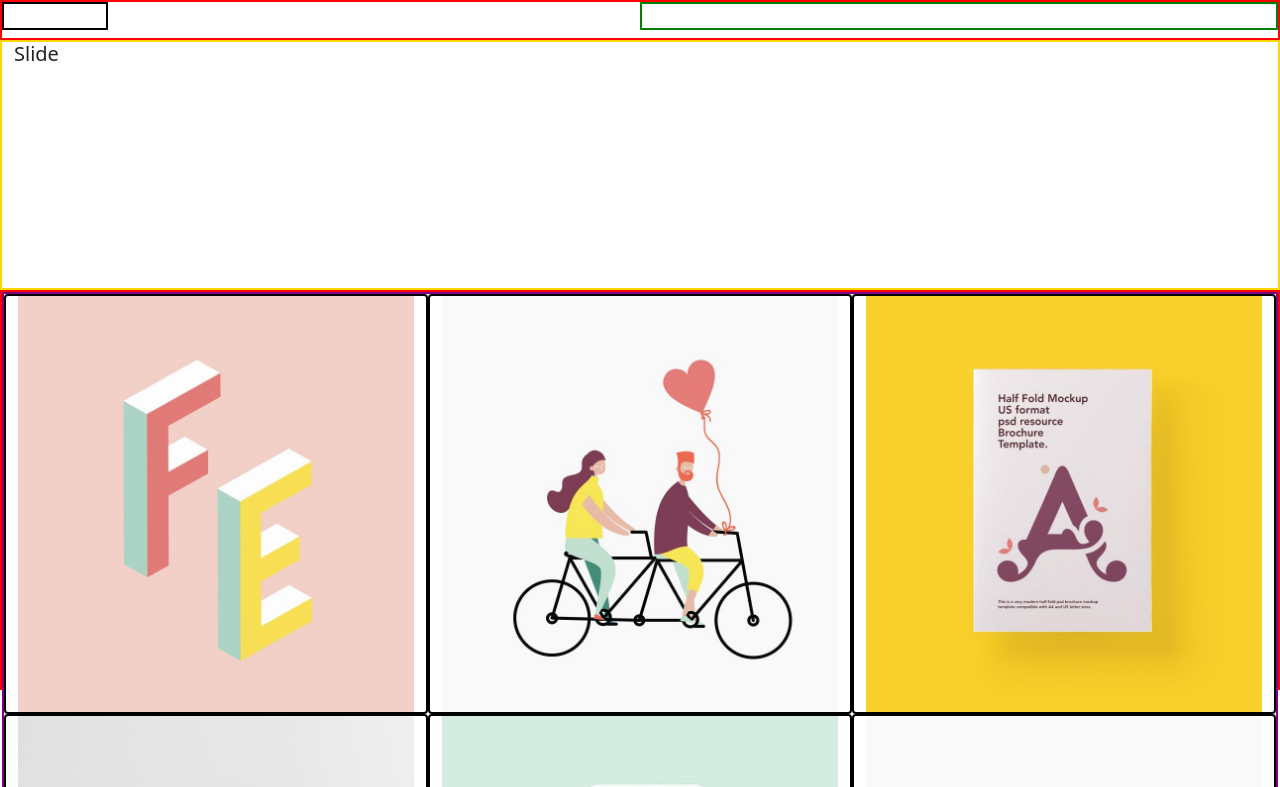
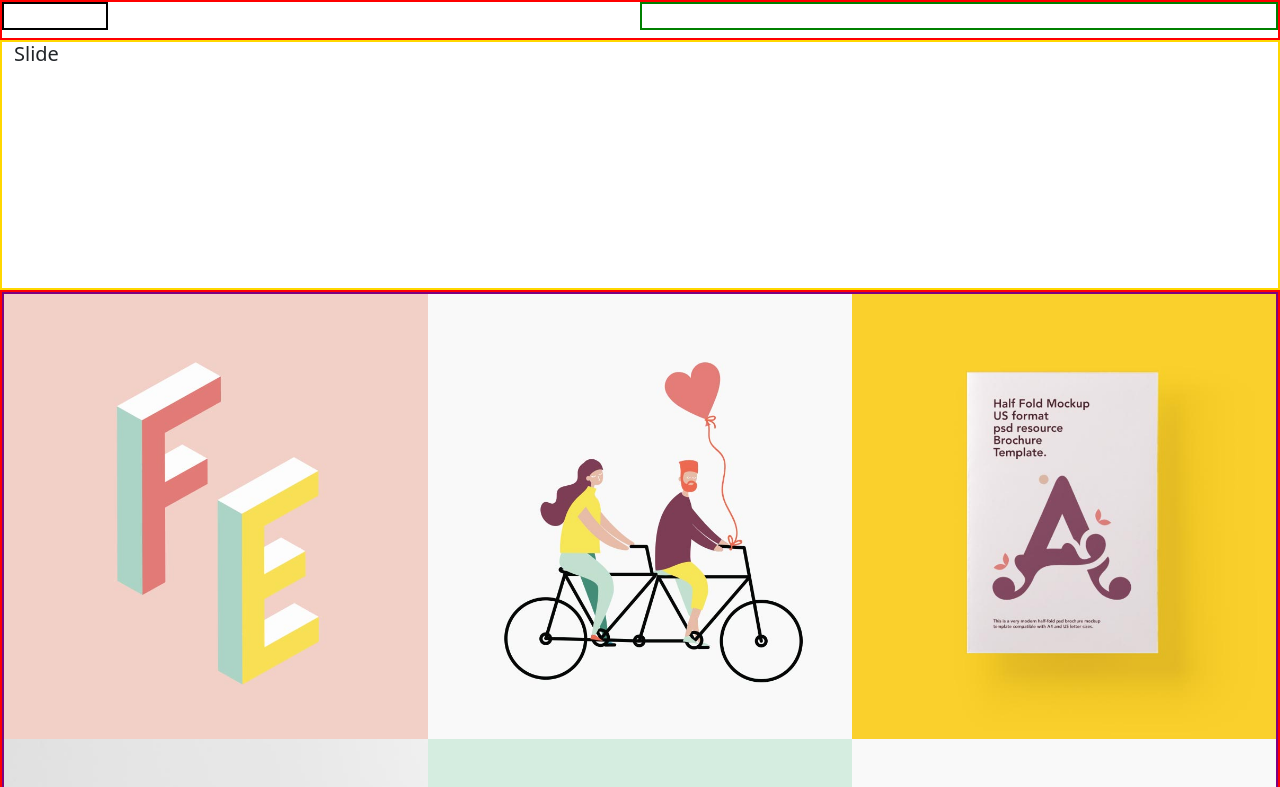
Before and after one commit to SimScap/proj-html-vuejs, a Vue app: page / in a window 1280 px wide. Shown: the top 787 px of the page. Built offline with nearby package versions, Linux system fonts and the light colour scheme.

Commit message:
pensando al layout e alla gestione delle varie componenti

```diff
--- a/src/components/Jumbotron.vue
+++ b/src/components/Jumbotron.vue
@@ -1,8 +1,8 @@
 <template>
 <div class="container-fluid">
     <div class="row">
-        <div class="col-4 card" v-for="(img, index) in JumboList" :key="index">
-            <img :src="'./images/' + img.imgName" alt="jumbopics">
+        <div class="col-4 p-0" v-for="(img, index) in JumboList" :key="index">
+            <img :src="'./images/' + img.imgName" :alt="img.text" class="img-fluid">
         </div>
     </div>
 </div>
@@ -14,22 +14,30 @@ export default {
     data: function(){
         return{
             JumboList : [{
-                imgName:"h-2-port-img-1.jpg"
+                imgName:"h-2-port-img-1.jpg",
+                text:"First Jumbotron Pic",
             },
             {
-                imgName:"h-2-port-img-2.jpg"
+                imgName:"h-2-port-img-2.jpg",
+                text:"First Jumbotron Pic",
             },
             {
-                imgName:"h-2-port-img-3.jpg"
+                imgName:"h-2-port-img-3.jpg",
+                text:"First Jumbotron Pic",
+                firstBug:"svg-6.svg",
+                secondBug:"svg-7.svg",
             },
             {
-                imgName:"h-2-port-img-4.jpg"
+                imgName:"h-2-port-img-4.jpg",
+                text:"First Jumbotron Pic",
             },
             {
-                imgName:"h-2-port-img-5.jpg"
+                imgName:"h-2-port-img-5.jpg",
+                text:"First Jumbotron Pic",
             },
             {
-                imgName:"h-2-port-img-6.jpg"
+                imgName:"h-2-port-img-6.jpg",
+                text:"First Jumbotron Pic",
             },
         ],
         }
@@ -38,14 +46,7 @@ export default {
 </script>
 
 <style scoped lang="scss">
-div.container-fluid{
-    height: 400px;
-    div.card{
-        border: 2px solid black;
-    }
-}
 .row{
     border: 2px solid purple;
 }
-
 </style>
```
Also changed, not shown: src/components/Main.vue (added, +24 -0 lines).
